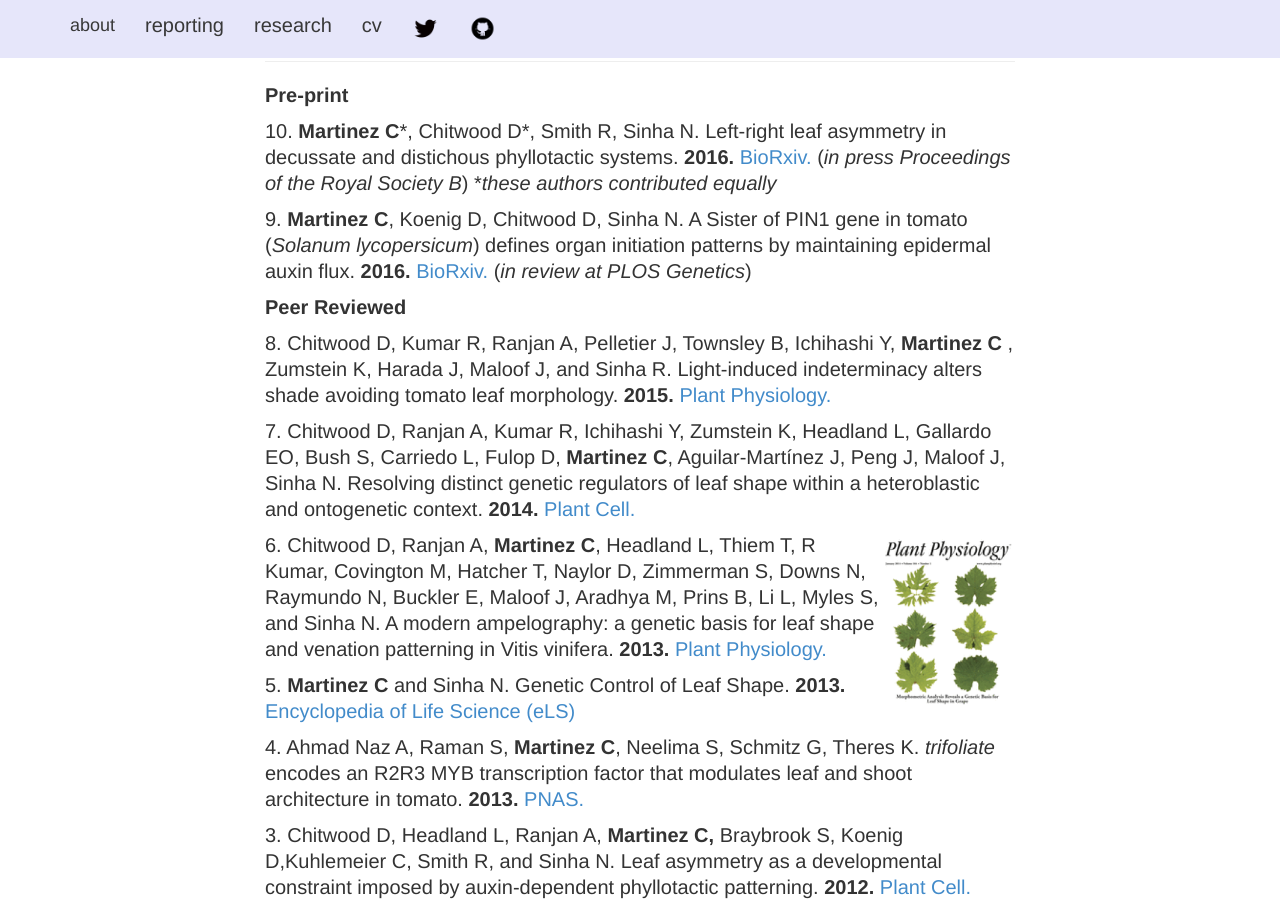
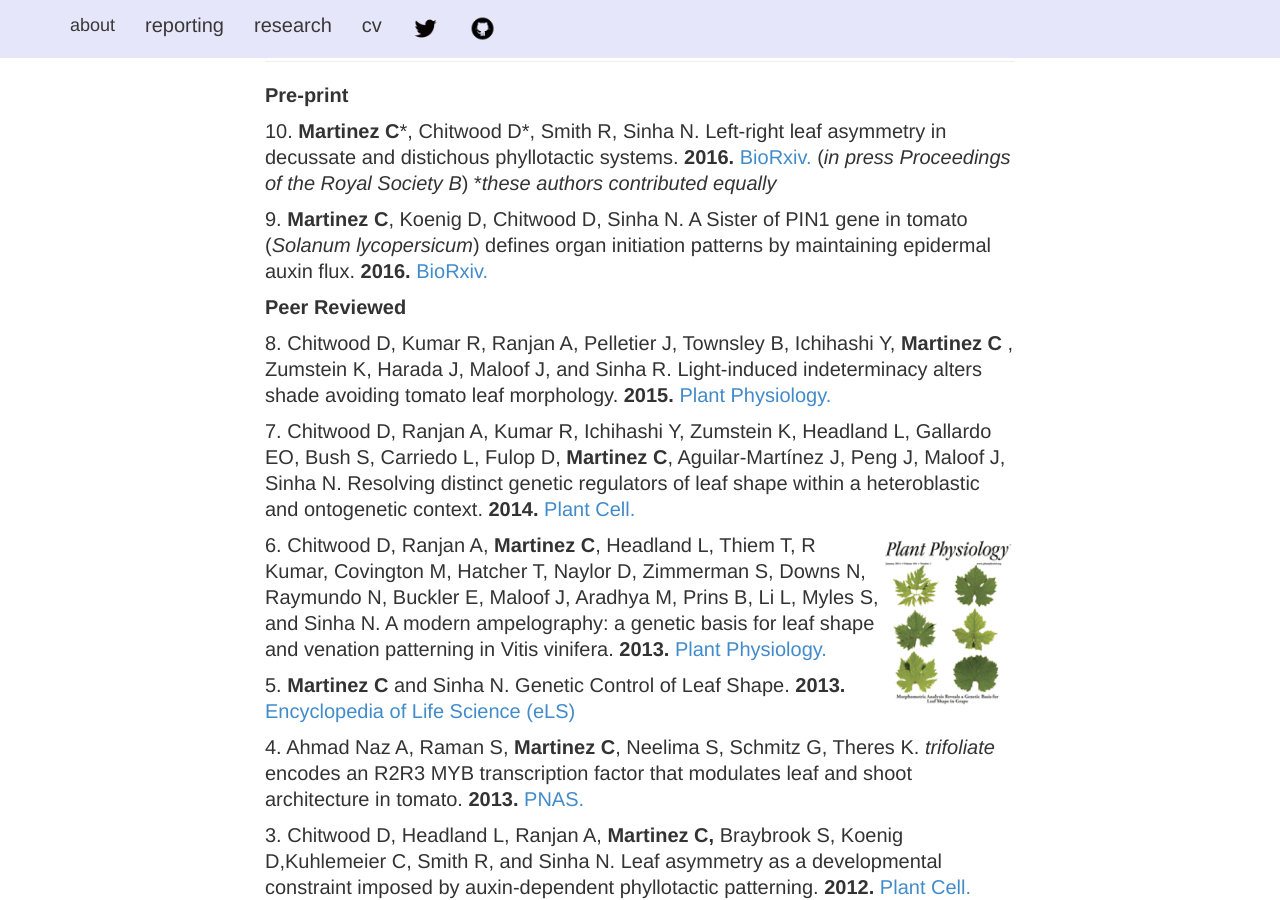
Before and after one commit to iamciera/creports, a Jekyll site: the page built from cv/index.html, in a window 1280 px wide and 900 px high, scrolled down 903 px. Built offline with Jekyll 4.4.1, drawn with Linux system fonts in a browser that asks for light colours; nearby versions of some CDN libraries.

Commit message:
updated CV

```diff
--- a/cv/index.html
+++ b/cv/index.html
@@ -48,7 +48,7 @@
 				<hr />
 				<p><strong>Pre-print</strong></p>
 				<p>10. <strong>Martinez C</strong>*, Chitwood D*, Smith R, Sinha N. Left-right leaf asymmetry in decussate and distichous phyllotactic systems. <b>2016.</b> <a href="http://biorxiv.org/content/early/2016/03/15/043869"> BioRxiv.</a> (<i>in press Proceedings of the Royal Society B</i>) *<i>these authors contributed equally</i></p>
-				<p>9. <strong>Martinez C</strong>, Koenig D, Chitwood D, Sinha N. A Sister of PIN1 gene in tomato (<i>Solanum lycopersicum</i>) defines organ initiation patterns by maintaining epidermal auxin flux. <b>2016.</b> <a href="http://biorxiv.org/content/early/2016/03/02/042150"> BioRxiv.</a> (<i>in review at PLOS Genetics</i>)</p>
+				<p>9. <strong>Martinez C</strong>, Koenig D, Chitwood D, Sinha N. A Sister of PIN1 gene in tomato (<i>Solanum lycopersicum</i>) defines organ initiation patterns by maintaining epidermal auxin flux. <b>2016.</b> <a href="http://biorxiv.org/content/early/2016/03/02/042150"> BioRxiv.</a></p>
 				<p><strong>Peer Reviewed</strong>
 				<p>8. Chitwood D, Kumar R, Ranjan A, Pelletier J, Townsley B, Ichihashi Y, <strong> Martinez C </strong>, Zumstein K, Harada J, Maloof J, and Sinha R. Light-induced indeterminacy alters shade avoiding tomato leaf morphology. <b>2015.</b> <a href="http://www.plantphysiol.org/content/early/2015/09/17/pp.15.01229.full.pdf"> Plant Physiology.</a></p>
 				<p>7. Chitwood D, Ranjan A, Kumar R, Ichihashi Y, Zumstein K, Headland L, Gallardo EO, Bush S, Carriedo L, Fulop D, <b>Martinez C</b>, Aguilar-Martínez J, Peng J, Maloof J, Sinha N. Resolving distinct genetic regulators of leaf shape within a heteroblastic and ontogenetic context.  <b>2014. </b><a href="http://www.plantcell.org/content/early/2014/09/30/tpc.114.130112.full.pdf+html">Plant Cell.</a></p>
```
